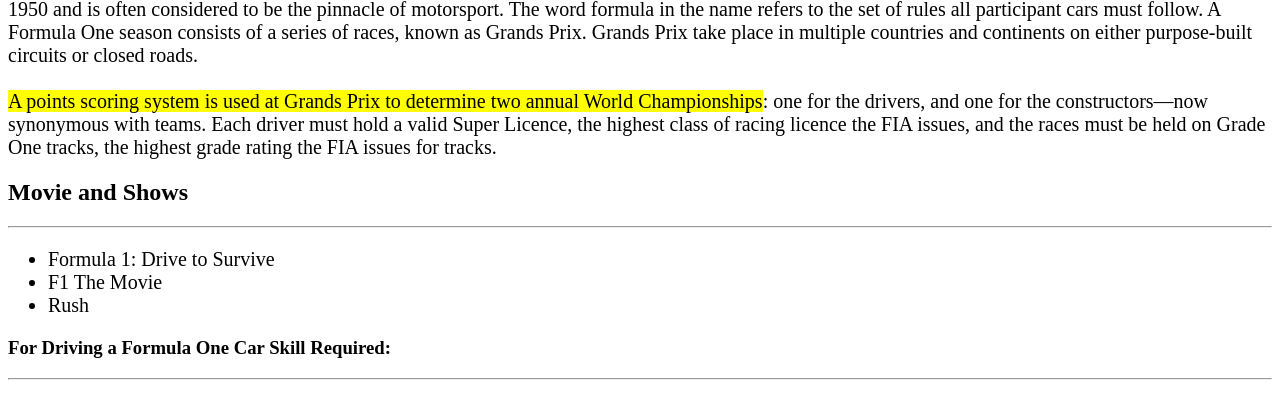
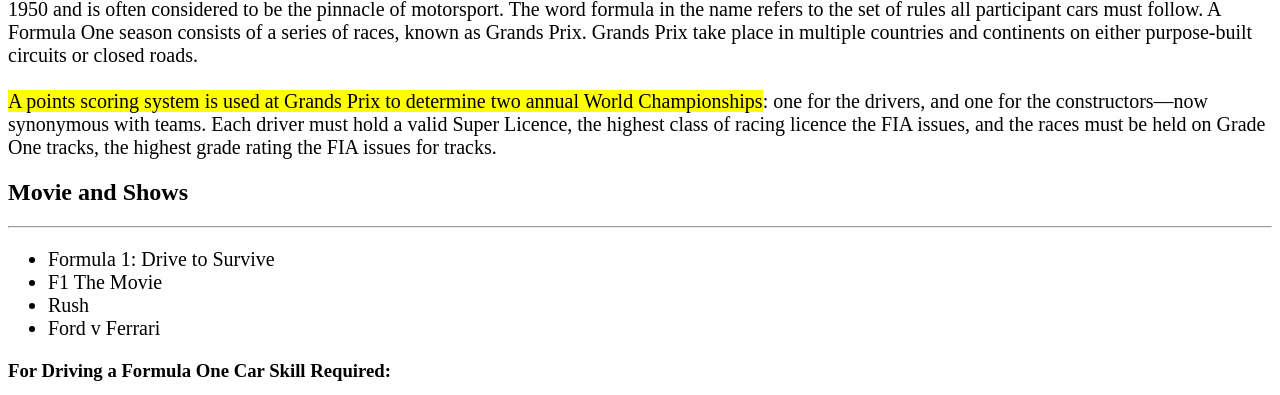
Before and after one commit to ishilendra31/Shailendra31-project, a website: page Language/HTML/day2.html in a window 1280 px wide. Shown: the part 352-747 px from the top of the page. Drawn offline with Linux system fonts and the light colour scheme.

Commit message:
day2.html

```diff
--- a/Language/HTML/day2.html
+++ b/Language/HTML/day2.html
@@ -21,6 +21,7 @@
         <li>Formula 1: Drive to Survive</li>
         <li>F1 The Movie</li>
         <li>Rush</li>
+        <li>Ford v Ferrari</li>
     </ul>
     <h3>For Driving a Formula One Car Skill Required:</h3><hr>
     <ul style="font-size: 18px">
```
